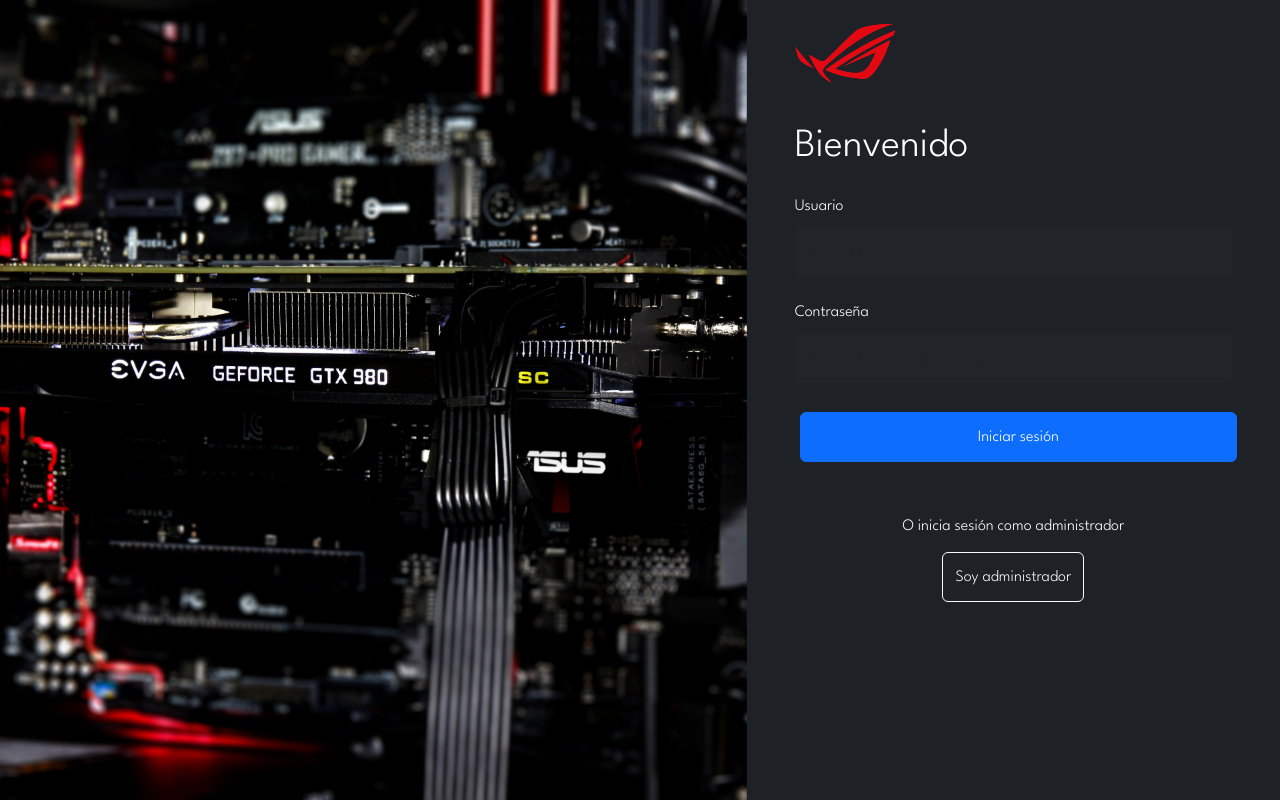
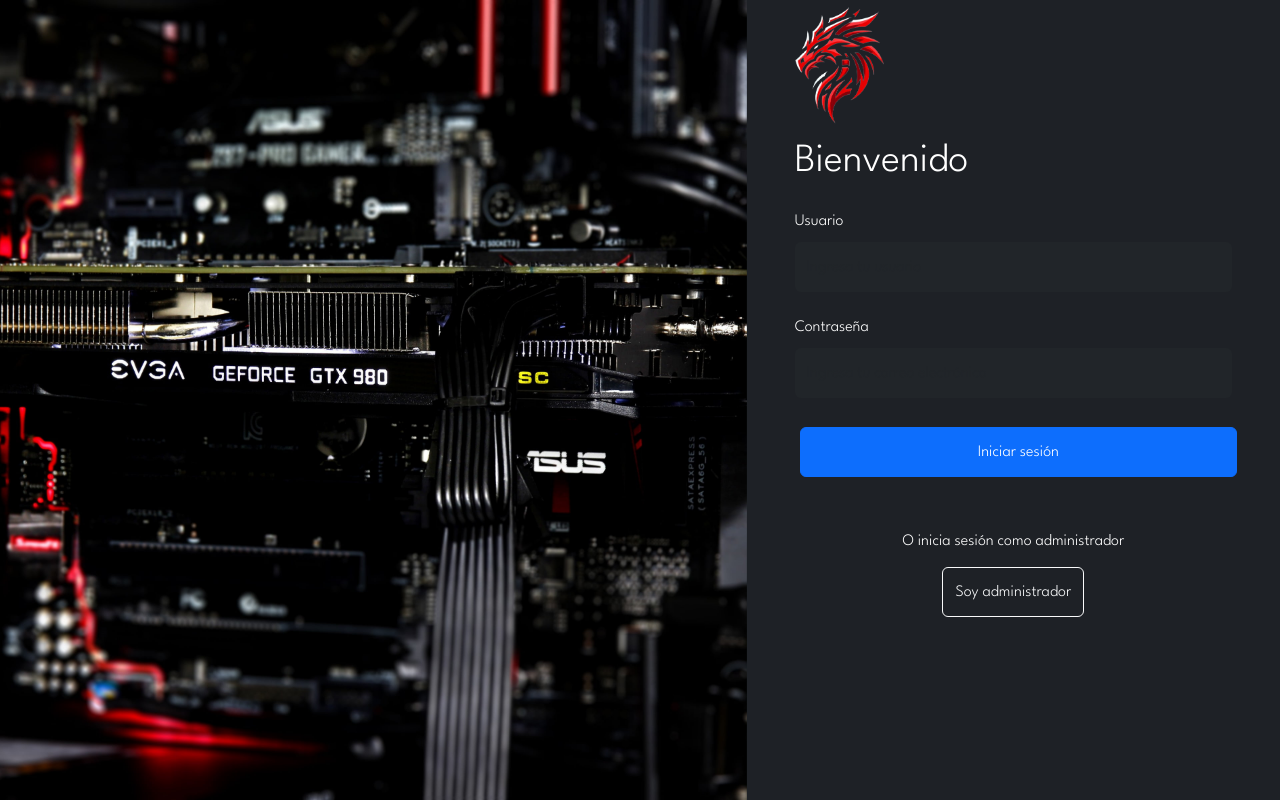
Before and after one commit to AlfonsoContreras05/Proyecto_Cotizaciones, a React (Create React App) app: page / in a window 1280 px wide. Built offline with nearby package versions, Linux system fonts and the light colour scheme.

Commit message:
logo change

```diff
--- a/src/admin-components/adminlogin.jsx
+++ b/src/admin-components/adminlogin.jsx
@@ -1,6 +1,6 @@
 import React, { useState } from "react";
 import "../css/styleLogin.css";
-import image from "../img/pngwing.com12.png";
+import image from "../img/DR.png";
 import { Link } from "react-router-dom";
 
 const LoginAdministrador = () => {
@@ -45,7 +45,7 @@
       <div className="row g-0">
         <div className="col-lg-5 min-vh-100">
           <div className="px-lg-5 pt-lg-4 pb-lg-3 p-4 w-100 mb-auto">
-            <img src={image} className="img-fluid" alt="Logo" />
+          <img src={image} className="img-fluid mirrored-image" alt="Imagen descriptiva" width="70" height="" />
           </div>
           <div className="px-lg-5 py-lg-4 p4 w-100 align-self-center">
             <h1 className="font-weight-bold mb-4">Bienvenido Administrador</h1>
--- a/src/components/loginVendedor.jsx
+++ b/src/components/loginVendedor.jsx
@@ -1,6 +1,6 @@
 import React, { useState } from "react";
 import "./styleLogin.css";
-import image from "../img/pngwing.com12.png"; // Asegúrate de que la ruta es correcta
+import image from "../img/DR.png"; // Asegúrate de que la ruta es correcta
 import "bootstrap/dist/css/bootstrap.min.css";
 import "bootstrap/dist/js/bootstrap.bundle.min";
 import { Link } from "react-router-dom";
@@ -79,12 +79,13 @@
               </div>
             </div>
           </div>
-          <div className="col-lg-5 min-vh-100">
-            <div className="px-lg-5 pt-lg-4 pb-lg-3 p-4 w-100 mb-auto">
-              <img src={image} className="img-fluid" alt="Imagen descriptiva" />
+          <div className="col-lg-5 min-vh-100 ">
+            <div className="px-lg-5 pt-lg-1 pb-lg-1 p-4 w-100 mb-1 ">
+              <img src={image} className="img-fluid" alt="Imagen descriptiva" width="90" height="" />
+
             </div>
 
-            <div className="px-lg-5 py-lg-4 p-4 w-100 align-self-center">
+            <div className="px-lg-5 py-lg-1 p-4 w-100 align-self-center">
               <h1 className="form-label font-weight-bold mb-4">Bienvenido</h1>
               <form className="mb-5" onSubmit={handleSubmit}>
                 <div className="mb-4">
--- a/src/components/styleLogin.css
+++ b/src/components/styleLogin.css
@@ -35,7 +35,7 @@
 
 
 .img-2{
-    background-image: url(../img/wallpaperflare.com_wallpaper.jpg);
+    background-image: url(../img/wallpaperbetter.com_3840x2160_2.jpg);
     background-size: cover;
     background-position: center;
 }
--- a/src/css/styleLogin.css
+++ b/src/css/styleLogin.css
@@ -35,7 +35,13 @@
 
 
 .img-2{
-    background-image: url(../img/wallpaperflare.com_wallpaper.jpg);
+    background-image: url(../img/wallpaperbetter.com_3840x2160_2.jpg);
     background-size: cover;
     background-position: center;
 }
+
+
+
+.mirrored-image {
+    transform: scaleX(-1);
+  }
```
Also changed, not shown: src/img/DR.png (added), 1 other file (tests, documents, lock files or other folders).
